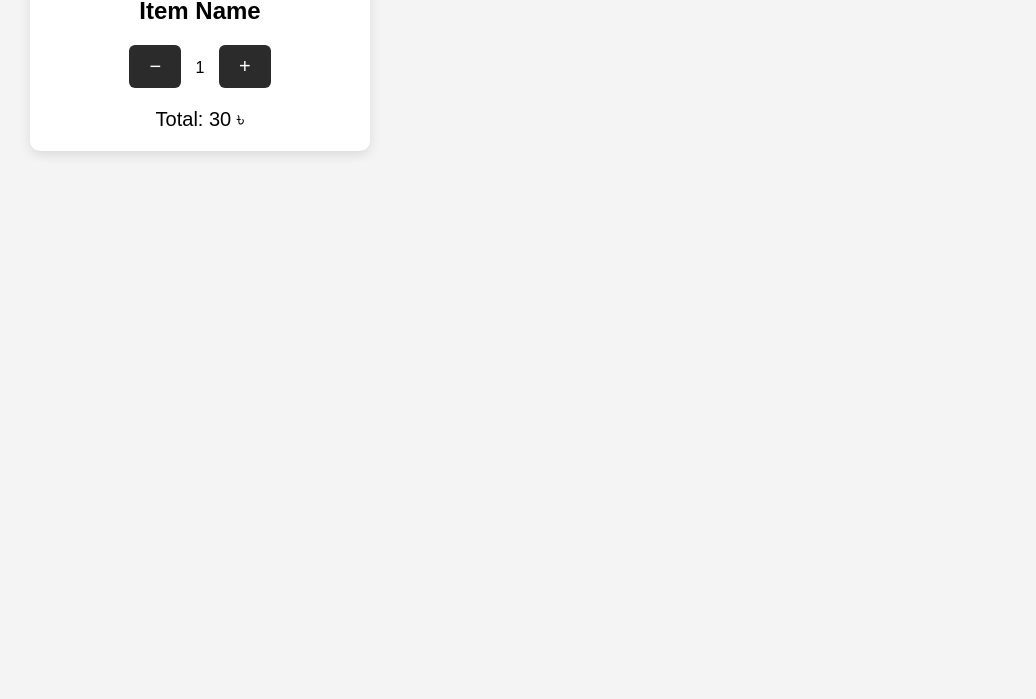
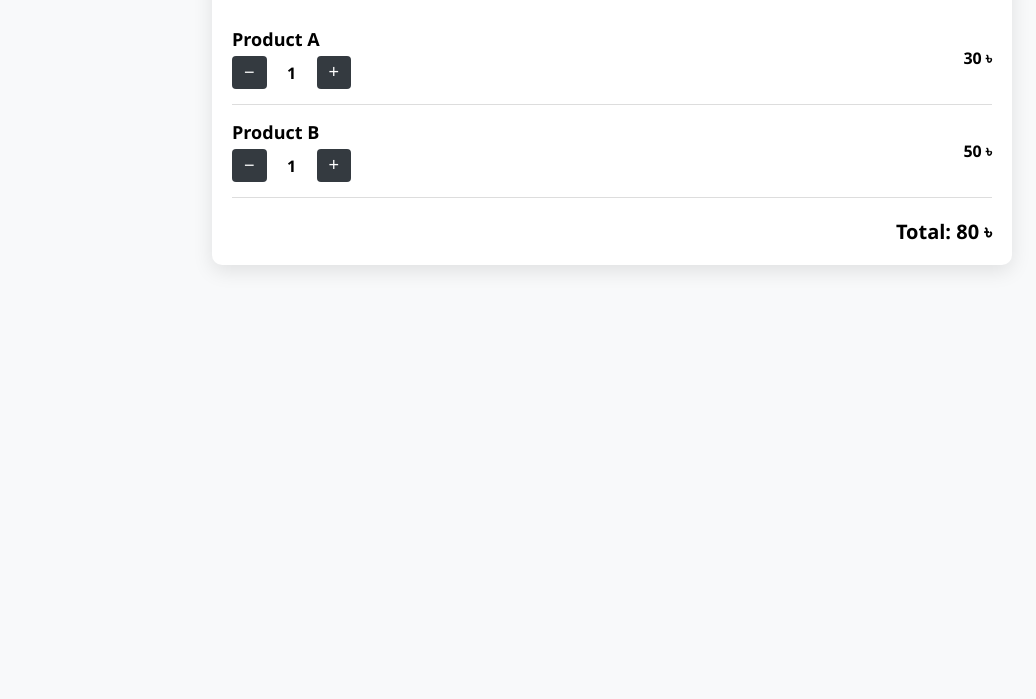
Before and after one commit to Samiur2022/cartPageFun, a plain HTML site: page index.html in a window 1280 px wide. Shown: the part 101-800 px from the top of the page, without its empty margins (28-1064 px from the left). Drawn offline with Linux system fonts and the light colour scheme.

Commit message:
cart Update

```diff
--- a/index.html
+++ b/index.html
@@ -2,36 +2,85 @@
 <html lang="en">
 <head>
   <meta charset="UTF-8">
-  <title>Cart Quantity + Toast</title>
+  <title>Professional Cart Page</title>
+  <meta name="viewport" content="width=device-width, initial-scale=1.0">
   <style>
+    * { box-sizing: border-box; margin: 0; padding: 0; }
+
     body {
-      font-family: sans-serif;
-      padding: 50px;
-      background-color: #f4f4f4;
+      font-family: 'Segoe UI', sans-serif;
+      background-color: #f8f9fa;
+      padding: 40px;
     }
 
-    .cart-box {
-      max-width: 300px;
+    .cart-container {
+      max-width: 800px;
+      margin: auto;
+      background: #fff;
+      border-radius: 10px;
       padding: 20px;
-      background: white;
-      border-radius: 10px;
-      box-shadow: 0 4px 12px rgba(0,0,0,0.1);
-      text-align: center;
+      box-shadow: 0 6px 20px rgba(0,0,0,0.1);
     }
 
-    .buttons {
-      margin: 20px 0;
+    .cart-header {
+      font-size: 24px;
+      font-weight: bold;
+      margin-bottom: 20px;
     }
 
-    button {
-      padding: 10px 20px;
+    .cart-item {
+      display: flex;
+      justify-content: space-between;
+      align-items: center;
+      padding: 15px 0;
+      border-bottom: 1px solid #ddd;
+    }
+
+    .item-info {
+      flex: 2;
+    }
+
+    .item-title {
+      font-weight: 600;
+      font-size: 18px;
+      margin-bottom: 5px;
+    }
+
+    .qty-controls {
+      display: flex;
+      align-items: center;
+      gap: 10px;
+    }
+
+    .qty-controls button {
+      padding: 6px 12px;
+      font-size: 18px;
+      border: none;
+      border-radius: 4px;
+      background-color: #343a40;
+      color: white;
+      cursor: pointer;
+    }
+
+    .qty-controls span {
+      min-width: 30px;
+      text-align: center;
+      display: inline-block;
+      font-weight: bold;
+    }
+
+    .item-total {
+      flex: 1;
+      font-size: 16px;
+      text-align: right;
+      font-weight: 600;
+    }
+
+    .cart-summary {
+      margin-top: 20px;
+      text-align: right;
       font-size: 20px;
-      margin: 0 10px;
-      cursor: pointer;
-      border: none;
-      background: #2b2b2b;
-      color: white;
-      border-radius: 6px;
+      font-weight: bold;
     }
 
     #toast-container {
@@ -42,7 +91,7 @@
     }
 
     .toast {
-      background-color: #2b2b2b;
+      background-color: #343a40;
       color: white;
       padding: 12px 20px;
       margin-top: 10px;
@@ -50,7 +99,7 @@
       box-shadow: 0 4px 10px rgba(0,0,0,0.3);
       opacity: 0;
       transform: translateX(100%);
-      animation: slideIn 0.5s forwards, fadeOut 0.5s ease-out forwards 2.5s;
+      animation: slideIn 0.5s forwards, fadeOut 0.5s ease-out forwards 3s;
       font-size: 16px;
     }
 
@@ -68,47 +117,95 @@
       }
     }
 
-    .total {
-      font-size: 20px;
-      margin-top: 10px;
+    @media (max-width: 600px) {
+      .cart-item {
+        flex-direction: column;
+        align-items: flex-start;
+        gap: 10px;
+      }
+
+      .item-total {
+        text-align: left;
+      }
+
+      .qty-controls {
+        justify-content: flex-start;
+      }
     }
   </style>
 </head>
 <body>
 
-  <div class="cart-box">
-    <h2>Item Name</h2>
-    <div class="buttons">
-      <button onclick="changeQty(-1)">−</button>
-      <span id="qty">1</span>
-      <button onclick="changeQty(1)">+</button>
+  <div class="cart-container">
+    <div class="cart-header">🛒 Your Cart</div>
+
+    <div class="cart-item" data-price="30">
+      <div class="item-info">
+        <div class="item-title">Product A</div>
+        <div class="qty-controls">
+          <button onclick="changeQty(this, -1)">−</button>
+          <span class="qty">1</span>
+          <button onclick="changeQty(this, 1)">+</button>
+        </div>
+      </div>
+      <div class="item-total">30 ৳</div>
     </div>
-    <div class="total">Total: <span id="total">30</span> ৳</div>
+
+    <div class="cart-item" data-price="50">
+      <div class="item-info">
+        <div class="item-title">Product B</div>
+        <div class="qty-controls">
+          <button onclick="changeQty(this, -1)">−</button>
+          <span class="qty">1</span>
+          <button onclick="changeQty(this, 1)">+</button>
+        </div>
+      </div>
+      <div class="item-total">50 ৳</div>
+    </div>
+
+    <div class="cart-summary">Total: <span id="grand-total">80</span> ৳</div>
   </div>
 
   <div id="toast-container"></div>
 
   <script>
-    const pricePerItem = 30;
-    let quantity = 1;
+    function changeQty(button, change) {
+      const item = button.closest(".cart-item");
+      const qtyElem = item.querySelector(".qty");
+      const totalElem = item.querySelector(".item-total");
+      const unitPrice = parseInt(item.getAttribute("data-price"));
 
-    function changeQty(change) {
-      if (quantity + change < 1) return;
+      let qty = parseInt(qtyElem.innerText);
 
-      quantity += change;
-      document.getElementById("qty").innerText = quantity;
-      document.getElementById("total").innerText = quantity * pricePerItem;
+      if (qty + change < 1) return;
 
-      if (change === 1) {
-        playSound('add');
-        showToast("🛒 1 item added. Total: " + quantity * pricePerItem + "৳");
-      } else {
-        playSound('remove');
-        showToast("❌ 1 item removed. Total: " + quantity * pricePerItem + "৳");
-      }
+      qty += change;
+      qtyElem.innerText = qty;
+      totalElem.innerText = (qty * unitPrice) + " ৳";
+
+      updateGrandTotal();
+
+      const type = change > 0 ? 'add' : 'remove';
+      const message = type === 'add'
+        ? `🟢 Added 1 item. Subtotal: ${qty * unitPrice} ৳`
+        : `🔴 Removed 1 item. Subtotal: ${qty * unitPrice} ৳`;
+
+      playSound(type);
+      showToast(message);
     }
 
-    function showToast(message, duration = 2500) {
+    function updateGrandTotal() {
+      const items = document.querySelectorAll(".cart-item");
+      let total = 0;
+      items.forEach(item => {
+        const qty = parseInt(item.querySelector(".qty").innerText);
+        const unitPrice = parseInt(item.getAttribute("data-price"));
+        total += qty * unitPrice;
+      });
+      document.getElementById("grand-total").innerText = total;
+    }
+
+    function showToast(message, duration = 3000) {
       const container = document.getElementById("toast-container");
       const toast = document.createElement("div");
       toast.className = "toast";
@@ -119,16 +216,16 @@
     }
 
     function playSound(type) {
-      let soundURL;
-      if (type === 'add') {
-        soundURL = "https://www.soundjay.com/buttons/sounds/button-3.mp3";
-      } else {
-        soundURL = "https://www.soundjay.com/buttons/sounds/button-10.mp3";
-      }
+      let soundURL = type === 'add'
+        ? "https://www.soundjay.com/buttons/sounds/button-3.mp3"
+        : "https://www.soundjay.com/buttons/sounds/button-10.mp3";
 
       const audio = new Audio(soundURL);
-      audio.play().catch((e) => console.warn("Sound blocked:", e));
+      audio.play().catch(() => {});
     }
+
+    // Initial total update on load
+    updateGrandTotal();
   </script>
 
 </body>
```
